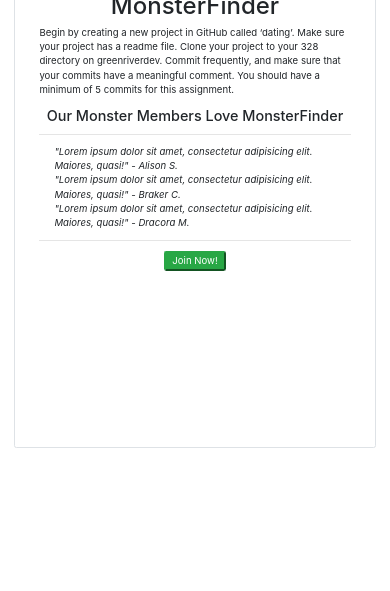
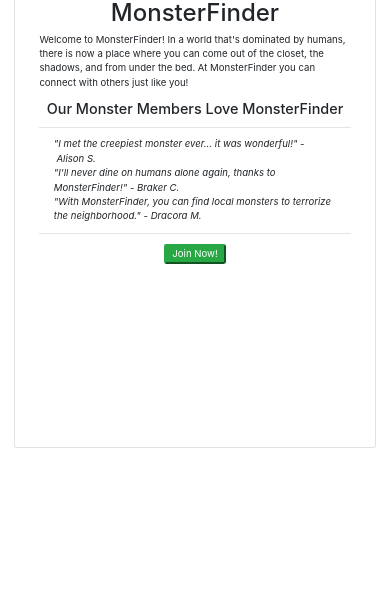
Before and after one commit to rcox18/dating, a PHP site: page /views/home.html in a window 390 px wide. Shown: the part 253-844 px from the top of the page. Run offline with PHP 8.4, Linux system fonts and the light colour scheme.

Commit message:
finalized home.html text, tweaked some display values, code considerations

```diff
--- a/index.php
+++ b/index.php
@@ -1,11 +1,14 @@
 <?php
 /**
+ *  An index controller page for rcox.greenriverdev.com/IT328/dating.
+ *
  * @author     Robert Cox
  * @version    1.0.0
- * @link       http://rcox.greenriverdev.com/IT328/chicken
+ * @link       http://rcox.greenriverdev.com/IT328/dating
  * @since      1/19/2020
  */
 
+// error reporting turned on
 ini_set('display_errors', 1);
 error_reporting(E_ALL);
 
--- a/styles/style.css
+++ b/styles/style.css
@@ -2,7 +2,7 @@
 /**
  * @author     Robert Cox
  * @version    1.0.0
- * @link       http://rcox.greenriverdev.com/IT328/chicken
+ * @link       http://rcox.greenriverdev.com/IT328/dating
  * @since      1/19/2020
  *
  * Styling for for a monster dating website.
@@ -16,7 +16,7 @@
 }
 
 .row {
-    height: 75vh;
+    min-height: 75vh;
 }
 
 /*font control inspired by
--- a/views/home.html
+++ b/views/home.html
@@ -1,8 +1,9 @@
 <!--
     Robert Cox
-	/19/2020
+	1/19/2020
 	url: http://rcox.greenriverdev.com/IT328/dating
-	The home page view for rcox.greenriverdev.com/IT328/dating. A dating website for monsters.
+	The home page view for rcox.greenriverdev.com/IT328/dating. A dating website
+	for monsters.
 -->
 
 <!DOCTYPE html>
@@ -17,7 +18,8 @@
         <title>MonsterFinder</title>
     </head>
     <body>
-        <nav class="navbar navbar-expand-sm fixed-top bg-light border-bottom mb-sm-2">
+        <!--Navigation Bar-->
+        <nav class="navbar navbar-expand-sm fixed-top bg-light border-bottom">
             <a class="navbar-brand" href="#">MonsterFinder</a>
             <ul class="navbar-nav text-right">
                 <li class="nav-item">
@@ -29,34 +31,52 @@
             </ul>
         </nav>
         <hr class="mb-5">
+        <!--Container with 1 row and two columns, stacked on small devices-->
         <div class="container-fluid p-5">
             <div class="row p-3 border rounded">
-                <div class="col-sm-7 p-0">
+                <div class="col-sm-7 p-0 order-sm-12">
                     <div class="background-image rounded"></div>
                 </div>
 
-                <div class="col-sm-5">
+                <div class="col-sm-5 order-sm-1">
                     <h1 class="text-center">MonsterFinder</h1>
-                    <p>Begin by creating a new project in GitHub called ‘dating’. Make sure your project has a
-                        readme file. Clone your project to your 328 directory on greenriverdev. Commit frequently,
-                        and make sure that your commits have a meaningful comment. You should have a minimum of 5
-                        commits for this assignment.</p>
-
-                    <h4 class="text-center">Our Monster Members Love MonsterFinder</h4>
+                    <p>Welcome to MonsterFinder! In a world that's dominated by
+                       humans, there is now a place where you can come out of
+                       the closet, the shadows, and from under the bed. At
+                       MonsterFinder you can connect with others just like
+                       you!</p>
+                    <h4 class="text-center">
+                        Our Monster Members Love MonsterFinder
+                    </h4>
                     <hr>
-                    <div class="container">
-                        <em>"Lorem ipsum dolor sit amet, consectetur adipisicing elit. Maiores, quasi!" <span>-&nbspAlison&nbspS</span>.</em><br>
-                        <em>"Lorem ipsum dolor sit amet, consectetur adipisicing elit. Maiores, quasi!" <span>-&nbspBraker&nbspC.</span></em><br>
-                        <em>"Lorem ipsum dolor sit amet, consectetur adipisicing elit. Maiores, quasi!" <span>-&nbspDracora&nbspM.</span></em><br>
+                    <div class="container px-4">
+                        <em>"I met the creepiest monster ever...
+                            it was wonderful!"
+                            <span>-&nbspAlison&nbspS.</span>
+                        </em>
+                        <br>
+                        <em>"I'll never dine on humans alone again, thanks to
+                            MonsterFinder!"
+                            <span>-&nbspBraker&nbspC.</span>
+                        </em>
+                        <br>
+                        <em>"With MonsterFinder, you can find local monsters to
+                            terrorize the neighborhood."
+                            <span>-&nbspDracora&nbspM.</span>
+                        </em>
+                        <br>
                     </div>
                     <hr>
                     <div class="text-center">
-                        <button class="btn-success rounded" type = "button">Join Now!</button>
+                        <button class="btn-success rounded" type = "button"
+                                id="join-btn">
+                            Join Now!
+                        </button>
                     </div>
                 </div>
             </div>
-
         </div>
+        <!--jQuery, popper, and Bootstrap JS-->
         <script src="https://code.jquery.com/jquery-3.4.1.slim.min.js"
                 integrity="sha384-J6qa4849blE2+poT4WnyKhv5vZF5SrPo0iEjwBvKU7imGFAV0wwj1yYfoRSJoZ+n"
                 crossorigin="anonymous"></script>
@@ -66,7 +86,6 @@
         <script src="https://stackpath.bootstrapcdn.com/bootstrap/4.4.1/js/bootstrap.min.js"
                 integrity="sha384-wfSDF2E50Y2D1uUdj0O3uMBJnjuUD4Ih7YwaYd1iqfktj0Uod8GCExl3Og8ifwB6"
                 crossorigin="anonymous">
-
         </script>
     </body>
 </html>
```
